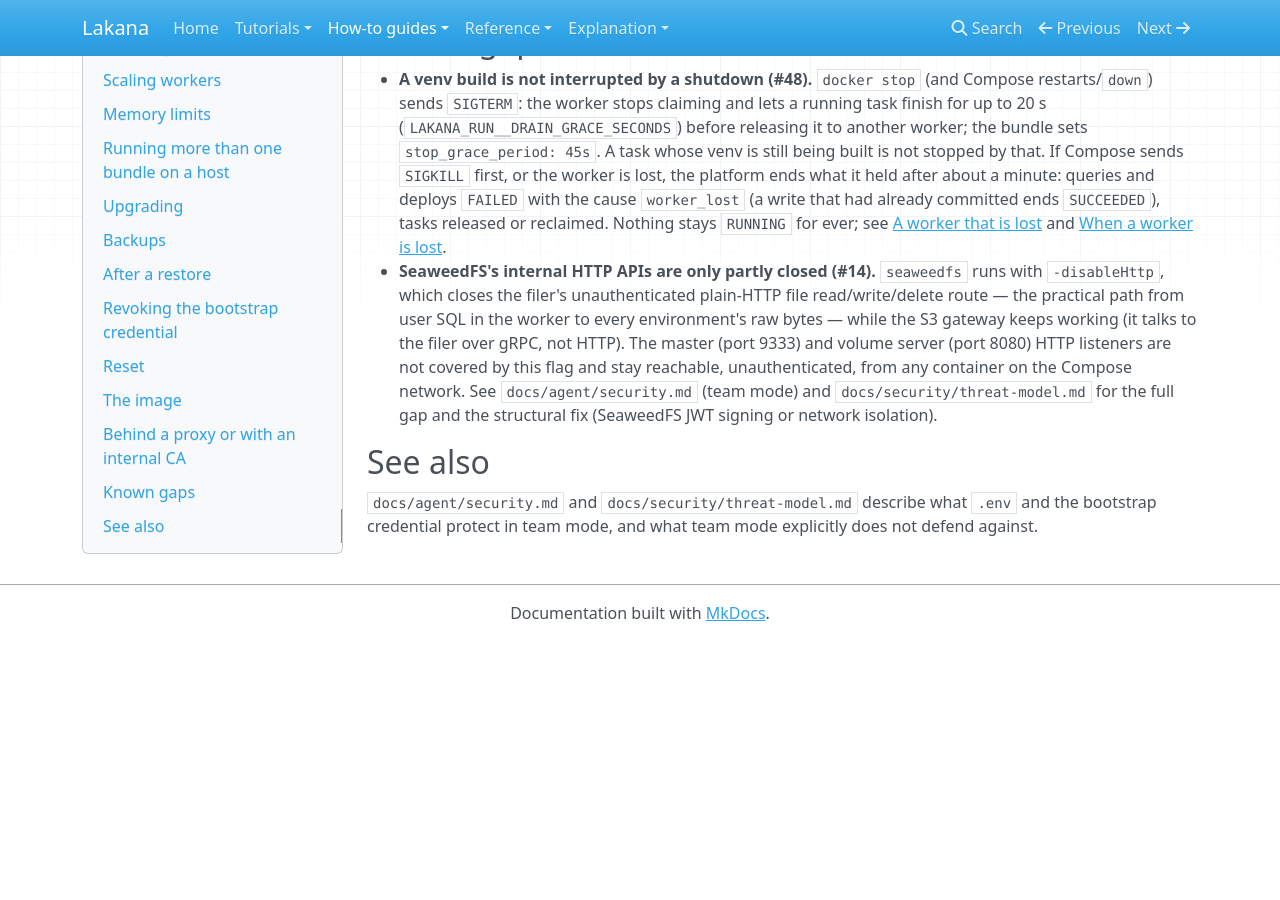
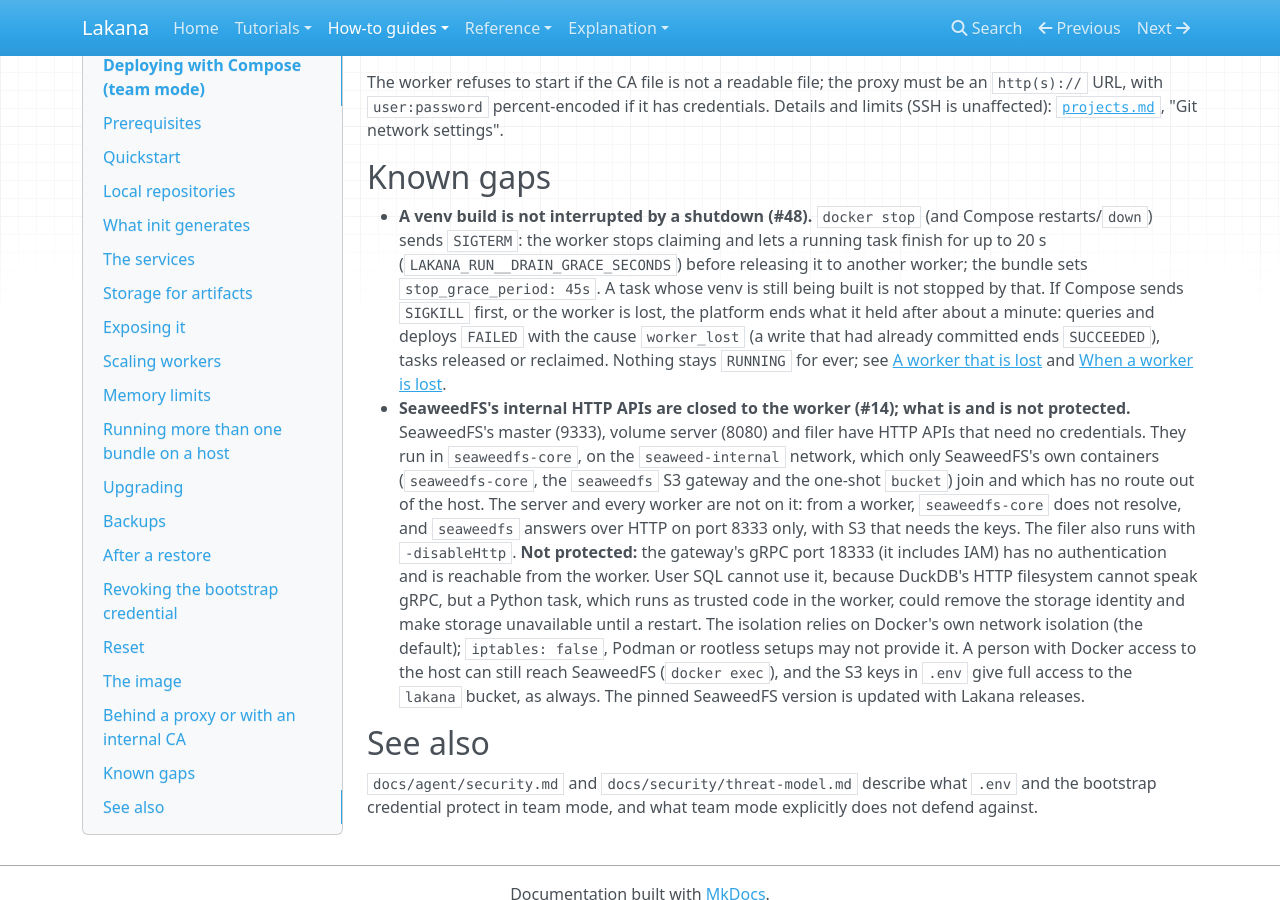
Before and after one commit to chrschy/lakana, an MkDocs documentation site: the page built from docs/site/how-to/deploy-with-compose.md, in a window 1280 px wide and 900 px high, scrolled down 28471 px. Built offline with MkDocs 1.6.1, drawn with Linux system fonts in a browser that asks for light colours; nearby versions of some CDN libraries; before the commit the page ends 29112 px from its top, so only the background shows below that; some of the changed text lies outside the part shown.

Commit message:
fix(security): keep SeaweedFS's internal APIs off the network the worker uses (#132)

```diff
--- a/docs/site/how-to/deploy-with-compose.md
+++ b/docs/site/how-to/deploy-with-compose.md
@@ -111,7 +111,8 @@
 | Service | Image | Role | Starts after |
 |---|---|---|---|
 | `postgres` | `postgres:16` | Catalog metadata. | — |
-| `seaweedfs` | `chrislusf/seaweedfs:4.47` | S3-compatible object storage. | — |
+| `seaweedfs-core` | `chrislusf/seaweedfs:4.47` | SeaweedFS's master, volume server and filer, holding the `seaweed` volume. Only on the internal `seaweed-internal` network (see "Known gaps"). | — |
+| `seaweedfs` | `chrislusf/seaweedfs:4.47` | The S3 gateway, the only way to the object storage: `http://seaweedfs:8333`. | `seaweedfs-core` healthy |
 | `bucket` | `chrislusf/seaweedfs:4.47` | One-shot: creates the `lakana` bucket if it doesn't already exist. | `seaweedfs` healthy |
 | `migrate` | `${LAKANA_IMAGE}` | One-shot: applies Alembic migrations (`lakana-server migrate`) and exits. | `postgres` healthy |
 | `server` | `${LAKANA_IMAGE}` | The FastAPI control plane and Iceberg REST catalog; publishes `${LAKANA_BIND}:${LAKANA_PORT}:8000`. | `migrate` completed |
@@ -1215,15 +1216,15 @@
   had already committed ends `SUCCEEDED`), tasks released or reclaimed. Nothing stays `RUNNING`
   for ever; see [A worker that is lost](stop-a-query.md#a-worker-that-is-lost) and
   [When a worker is lost](why-is-it-waiting.md#when-a-worker-is-lost).
-- **SeaweedFS's internal HTTP APIs are only partly closed (#14).** `seaweedfs`
-  runs with `-disableHttp`, which closes the filer's unauthenticated plain-HTTP file
-  read/write/delete route — the practical path from user SQL in the worker to every
-  environment's raw bytes — while the S3 gateway keeps working (it talks to the filer over
-  gRPC, not HTTP). The master (port 9333) and volume server (port 8080) HTTP listeners are
-  not covered by this flag and stay reachable, unauthenticated, from any container on the
-  Compose network. See `docs/agent/security.md` (team mode) and
-  `docs/security/threat-model.md` for the full gap and the structural fix (SeaweedFS JWT
-  signing or network isolation).
+- **SeaweedFS's internal HTTP APIs are closed to the worker (#14); what is and is not protected.**
+  SeaweedFS's master (9333), volume server (8080) and filer have HTTP APIs that need no
+  credentials. They run in `seaweedfs-core`, on the `seaweed-internal` network, which only
+  SeaweedFS's own containers (`seaweedfs-core`, the `seaweedfs` S3 gateway and the one-shot
+  `bucket`) join and which has no route out of the host. The server and every worker are not on it:
+  from a worker, `seaweedfs-core` does not resolve, and `seaweedfs` answers over HTTP on port 8333 only, with
+  S3 that needs the keys. The filer also runs with `-disableHttp`. **Not protected:** the gateway's gRPC port 18333 (it includes IAM) has no authentication and is reachable from the worker. User SQL cannot use it, because DuckDB's HTTP filesystem cannot speak gRPC, but a Python task, which runs as trusted code in the worker, could remove the storage identity and make storage unavailable until a restart. The isolation relies on Docker's own network isolation (the default); `iptables: false`, Podman or rootless setups may not provide it. A person
+  with Docker access to the host can still reach SeaweedFS (`docker exec`), and the S3 keys in
+  `.env` give full access to the `lakana` bucket, as always. The pinned SeaweedFS version is updated with Lakana releases.
 
 ## See also
 
```
Also changed, not shown: docs/agent/security.md (+18 -17 lines), docs/security/threat-model.md (+10 -15 lines), docs/site/explanation/upgrades.md (+18 -1 lines), packages/lakana/src/lakana/cli/deploy/compose.yaml (+41 -21 lines), 2 other files.
